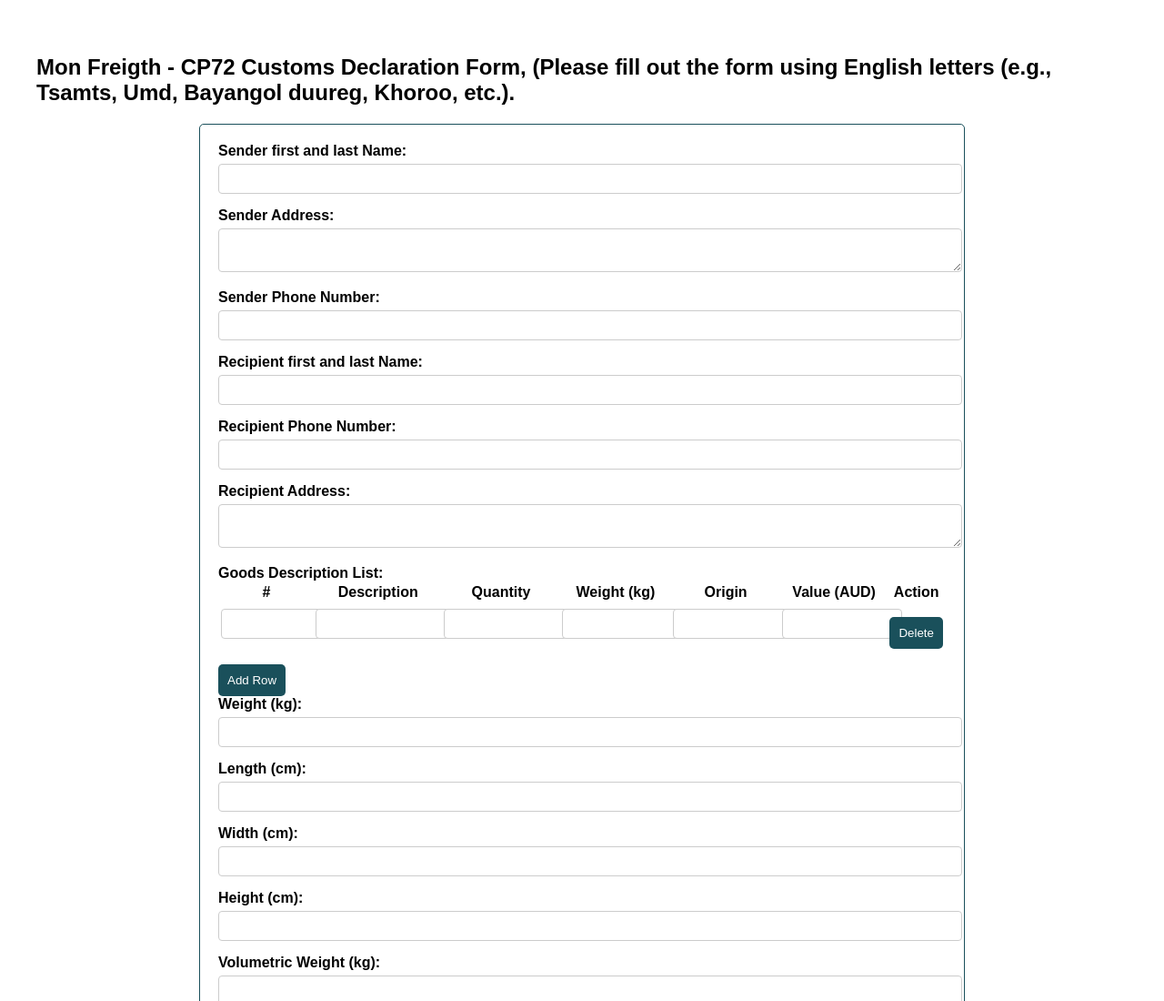
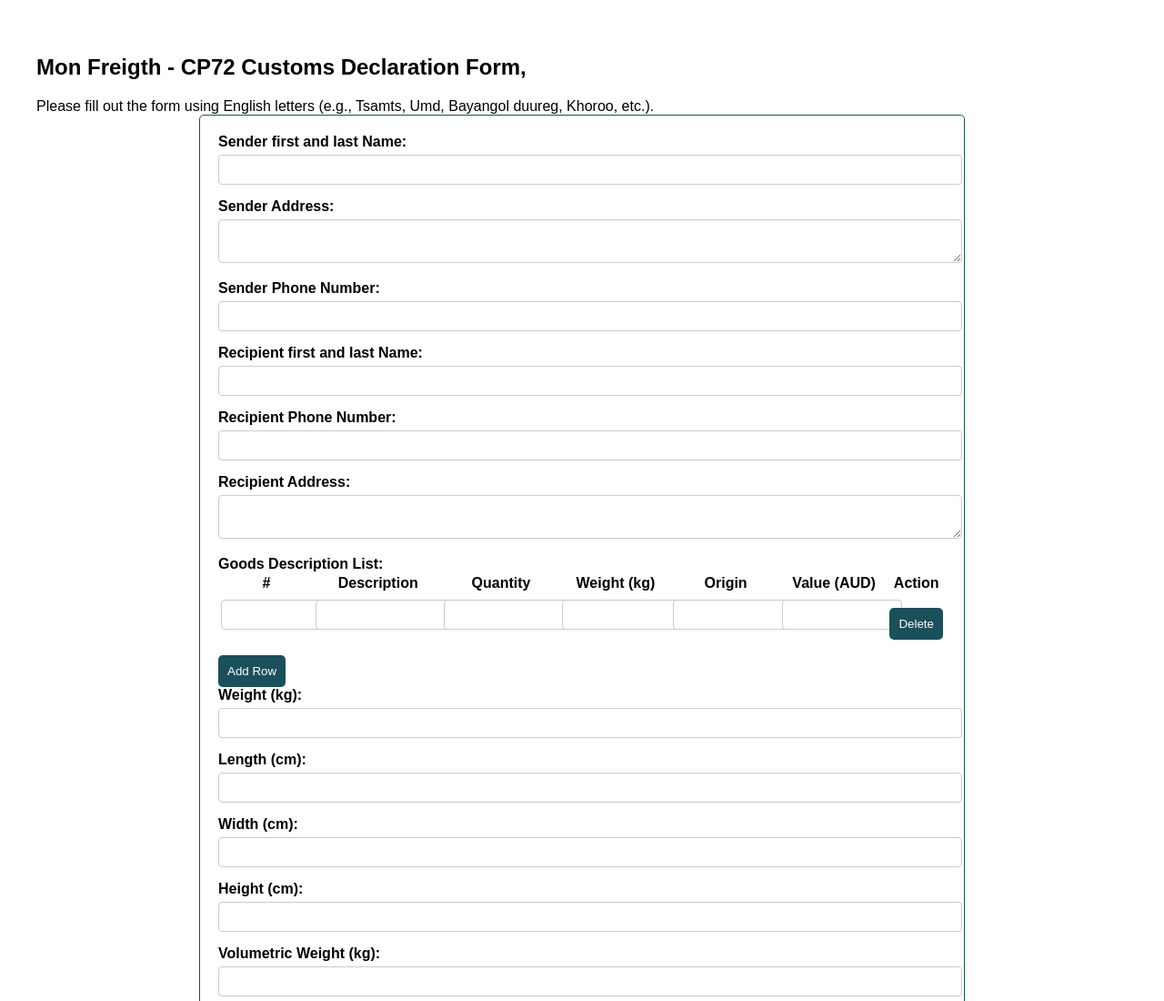
Before and after one commit to MonFreight/CP72-Customs-Declaration-Form, a plain HTML site: page index.html in a window 1280 px wide. Shown: the top 1100 px of the page at 91% size. Drawn offline with nearby package versions, Linux system fonts and the light colour scheme; a script that the page names is missing.

Commit message:
Update index.html

```diff
--- a/index.html
+++ b/index.html
@@ -89,8 +89,8 @@
   </head>
   <body>
     <script src="script.js"></script>
-    <h2>Mon Freigth - CP72 Customs Declaration Form,
-      (Please fill out the form using English letters (e.g., Tsamts, Umd, Bayangol duureg, Khoroo, etc.). </h2>
+    <h2>Mon Freigth - CP72 Customs Declaration Form, </h2>
+    </h2>Please fill out the form using English letters (e.g., Tsamts, Umd, Bayangol duureg, Khoroo, etc.). </h2>
     <form id="cp72Form" onsubmit="submitForm(event)">
         <label for="sender">Sender first and last Name:</label>
         <input type="text" id="sender" required>
```
